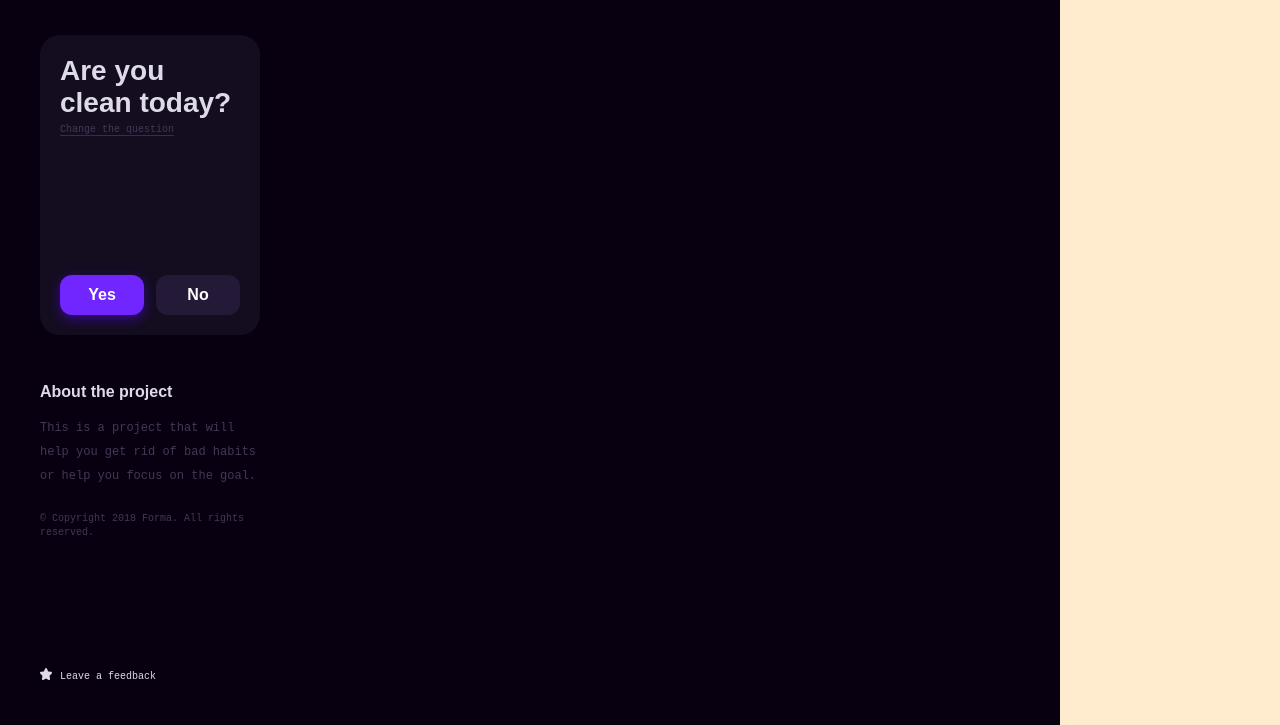
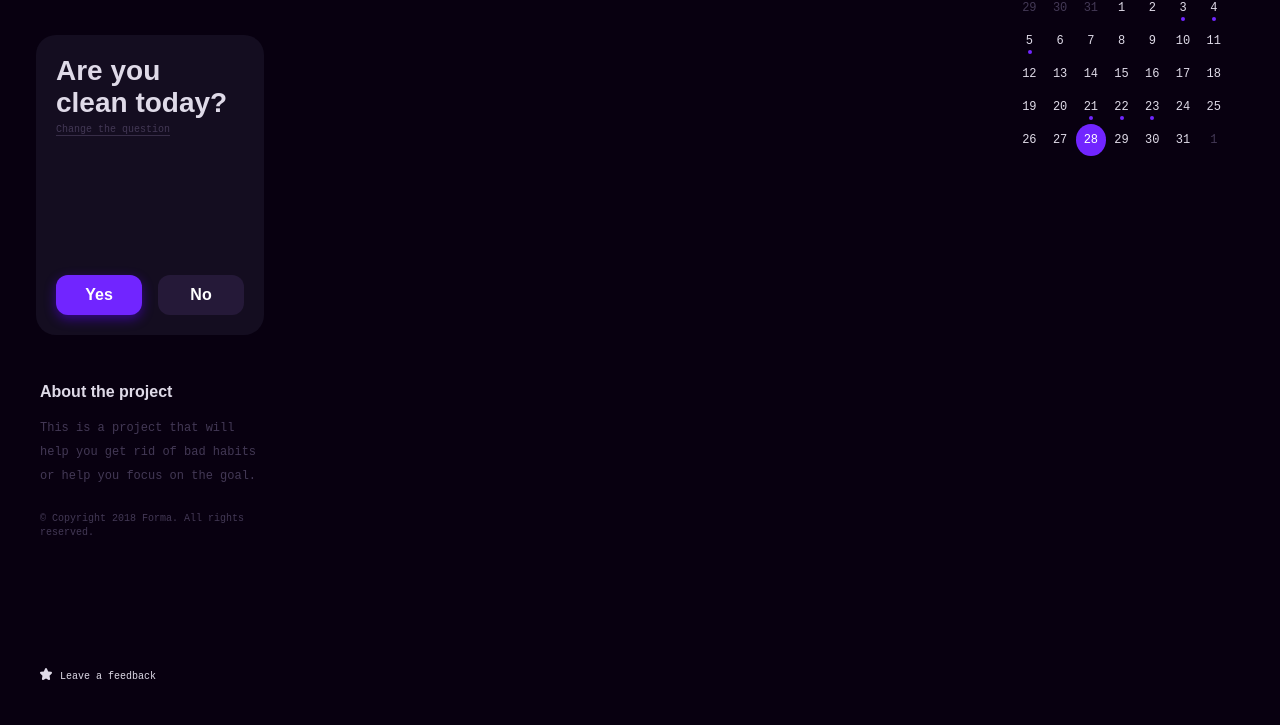
Before and after one commit to tematroinoi/forma-app, a Gatsby site: page / in a window 1280 px wide. Shown: the part 75-800 px from the top of the page. Built offline with nearby package versions, Linux system fonts and the light colour scheme; Gatsby itself is replaced by a stand-in of ours; a web font is replaced by a local one.

Commit message:
added calendar css

```diff
--- a/src/components/layout.css
+++ b/src/components/layout.css
@@ -32,20 +32,13 @@ h2 {
   margin: 0;
 }
 
+
+
 .left-bar {
   height: 100%;
   width: 220px;
   left: 0;
   margin-left: 40px;
-  top: 0;
-  position: absolute;
-}
-
-.right-bar {
-  background-color: blanchedalmond;
-  width: 220px;
-  height: 100%;
-  right: 0;
   top: 0;
   position: absolute;
 }
@@ -57,18 +50,11 @@ h2 {
 .gq {
   background-color: #140D20;
   margin-top: 40px;
-  width: 220px;
+  width: 228px;
   height: 300px;
   border-radius: 20px;
   position: relative;
-}
-
-@supports (mask-image: paint(smooth-corners)) {
-  .gq.is-loaded {
-    border-radius: 0;
-    mask-image: paint(smooth-corners);
-    --smooth-corners: 20;
-  }
+  margin-left: -4px;
 }
 
 .quest {
@@ -78,12 +64,10 @@ h2 {
   height: 200px;
 }
 
-
-
 .raiced {
   color: #FFFFFF;
   height: 40px;
-  width: 84px;
+  width: 86px;
   background: #7125FF;
   font-family: supria-sans, sans-serif;
   font-size: 16px;
@@ -106,7 +90,7 @@ h2 {
 .flat {
   color: #FFFFFF;
   height: 40px;
-  width: 84px;
+  width: 86px;
   background: #251938;
   font-family: supria-sans, sans-serif;
   font-size: 16px;
@@ -169,3 +153,61 @@ p.copyright {
 .feedback a {
   border: none;
 }
+
+
+
+
+.right-bar {
+  width: 220px;
+  height: 100%;
+  right: 0;
+  top: 0;
+  position: absolute;
+  margin-right: 40px;
+}
+
+.calendar {
+  margin-top: 40px;
+}
+
+.days {
+ padding: 0;
+ margin: 0;
+ margin-top: 15px;
+ margin-left: -6px;
+}
+
+.days li {
+  list-style-type: none;
+  display: inline-block;
+  width: 13.6%;
+  margin-bottom: 16px;
+  text-align: center;
+  font-size: 12px;
+  color: #DFDAE8;
+  position: relative;
+}
+
+.days li .active {
+  border-radius: 50%;
+  padding-top: 9px;
+  padding-bottom: 9px;
+  padding-left: 8px;
+  padding-right: 8px;
+  background: #7125FF;
+  color: white !important;
+}
+
+.medal {
+  background: #7125FF;
+  height: 4px;
+  width: 4px;
+  border-radius: 50%;
+  position: absolute;
+  left: 44%;
+  margin-top: 2px;
+}
+
+.days li .old-new {
+  color: #433855;
+}
--- a/src/pages/index.js
+++ b/src/pages/index.js
@@ -6,10 +6,13 @@ import Image from '../components/image'
 
 const IndexPage = () => (
   <div>
+
     <div className='left-bar'>
+
       <div className='logo' >
         <img src={require('../images/logo.svg')} width='114px' />
       </div>
+
       <div className='gq'>
         <div className='quest' id='qestion'>
           <h1>Are you clean today?</h1>
@@ -26,6 +29,7 @@ const IndexPage = () => (
           </button>
         </div>
       </div>
+
       <div className='about'>
         <h2>
           About the project
@@ -48,7 +52,54 @@ const IndexPage = () => (
         </Link>
       </div>
     </div>
+
+
+
     <div className='right-bar'>
+      <div className='calendar'>
+        <h2>
+          November 2018
+        </h2>
+        <div>
+          <ul className="days">
+            <li><span class="old-new">29</span></li>
+            <li><span class="old-new">30</span></li>
+            <li><span class="old-new">31</span></li>
+            <li>1</li>
+            <li>2</li>
+            <li>3<div class="medal"></div></li>
+            <li>4<div class="medal"></div></li>
+            <li>5<div class="medal"></div></li>
+            <li>6</li>
+            <li>7</li>
+            <li>8</li>
+            <li>9</li>
+            <li>10</li>
+            <li>11</li>
+            <li>12</li>
+            <li>13</li>
+            <li>14</li>
+            <li>15</li>
+            <li>16</li>
+            <li>17</li>
+            <li>18</li>
+            <li>19</li>
+            <li>20</li>
+            <li>21<div class="medal"></div></li>
+            <li>22<div class="medal"></div></li>
+            <li>23<div class="medal"></div></li>
+            <li>24</li>
+            <li>25</li>
+            <li>26</li>
+            <li>27</li>
+            <li><span class="active">28</span></li>
+            <li>29</li>
+            <li>30</li>
+            <li>31</li>
+            <li><span class="old-new">1</span></li>
+           </ul>
+        </div>
+      </div>
     </div>
   </div>
 )
```
